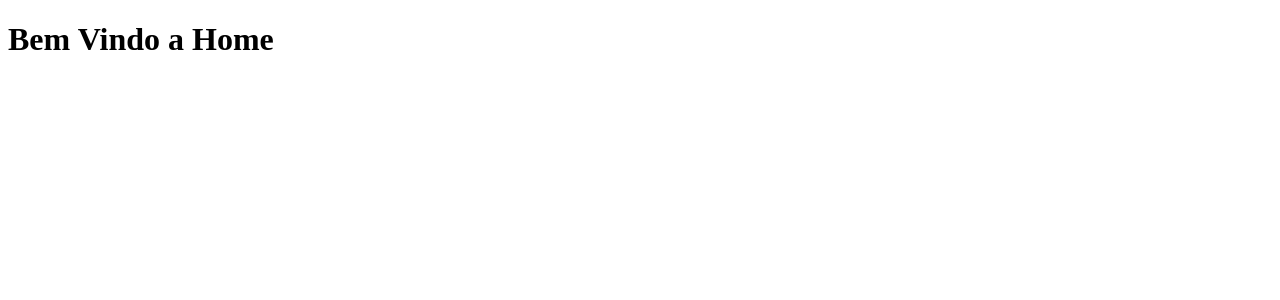
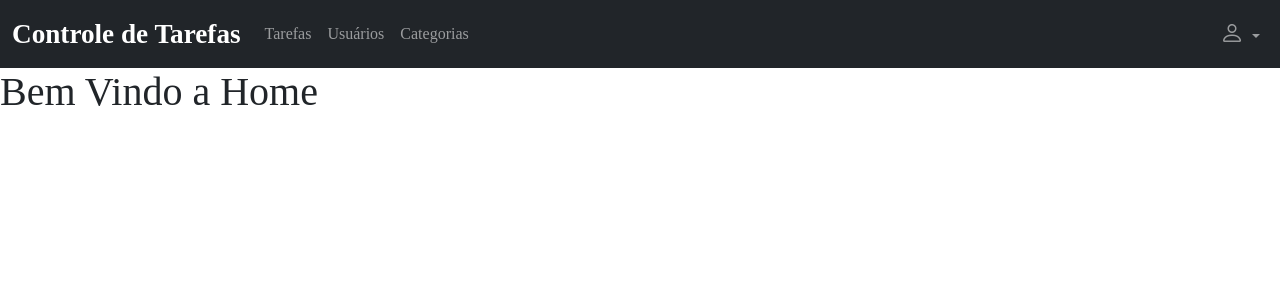
Before and after one commit to MarcosCondeJr/ControleDeTarefas2-PHP, a PHP site: page / in a window 1280 px wide. Shown: the top 300 px of the page. Run offline with PHP 8.4, Linux system fonts and the light colour scheme.

Commit message:
feat: adicionando navbar a Home e adicionando estilos

```diff
--- a/App/Views/Home/HomePage.php
+++ b/App/Views/Home/HomePage.php
@@ -1,3 +1,5 @@
+<?php include 'App/Views/navbar.php'; ?>
+
 <!DOCTYPE html>
 <html lang="en">
 <head>
--- a/App/Views/navbar.html
+++ b/App/Views/navbar.php
@@ -4,13 +4,14 @@
     <meta charset="UTF-8">
     <meta name="viewport" content="width=device-width, initial-scale=1.0">
     <link href="https://cdn.jsdelivr.net/npm/bootstrap-icons/font/bootstrap-icons.css" rel="stylesheet">
+    <link rel="stylesheet" href="public/css/style.css">
     <link href="https://cdn.jsdelivr.net/npm/bootstrap@5.3.3/dist/css/bootstrap.min.css" rel="stylesheet" integrity="sha384-QWTKZyjpPEjISv5WaRU9OFeRpok6YctnYmDr5pNlyT2bRjXh0JMhjY6hW+ALEwIH" crossorigin="anonymous">
     <script src="https://cdn.jsdelivr.net/npm/bootstrap@5.3.3/dist/js/bootstrap.bundle.min.js" integrity="sha384-YvpcrYf0tY3lHB60NNkmXc5s9fDVZLESaAA55NDzOxhy9GkcIdslK1eN7N6jIeHz" crossorigin="anonymous"></script>
 </head>
 <body>
     <nav class="navbar bg-dark navbar-dark navbar-expand-sm">
-        <div class="container">
-            <a href="" class="navbar-brand d-flex align-items-center">Controle de Tarefas</a>
+        <div class="container-fluid">
+            <a href="" class="navbar-brand d-flex align-items-center" id="navbar-brand">Controle de Tarefas</a>
             <button class="navbar-toggler" type="button"
                 data-bs-toggle="collapse"
                 data-bs-target="#menuNavbar">
@@ -26,7 +27,7 @@
                     <div class="dropdown">
                         <a href="#" class="nav-link dropdown-toggle"
                                 data-bs-toggle="dropdown">
-                            <i class="bi bi-person"></i>
+                            <i class="bi bi-person" id="person"></i>
                         </a>
                         <ul class="dropdown-menu dropdown-menu-end">
                             <li>
--- /dev/null
+++ b/public/css/style.css
@@ -0,0 +1,22 @@
+@import url('https://fonts.googleapis.com/css2?family=Poppins:ital,wght@0,100;0,200;0,300;0,400;0,500;0,600;0,700;0,800;0,900;1,100;1,200;1,300;1,400;1,500;1,600;1,700;1,800;1,900&family=Titillium+Web:ital,wght@0,200;0,300;0,400;0,600;0,700;0,900;1,200;1,300;1,400;1,600;1,700&display=swap');
+
+*{
+    font-family: "Montserrat", serif;
+}
+
+#navbar-brand:hover {
+    color: rgb(178, 178, 178);
+}
+
+.nav-link {
+    font-size: 1.7rem;
+}
+
+#navbar-brand {
+    font-weight: 600;
+    font-size: 1.7rem;
+}
+
+#person {
+    font-size: 1.5rem;
+}
```
